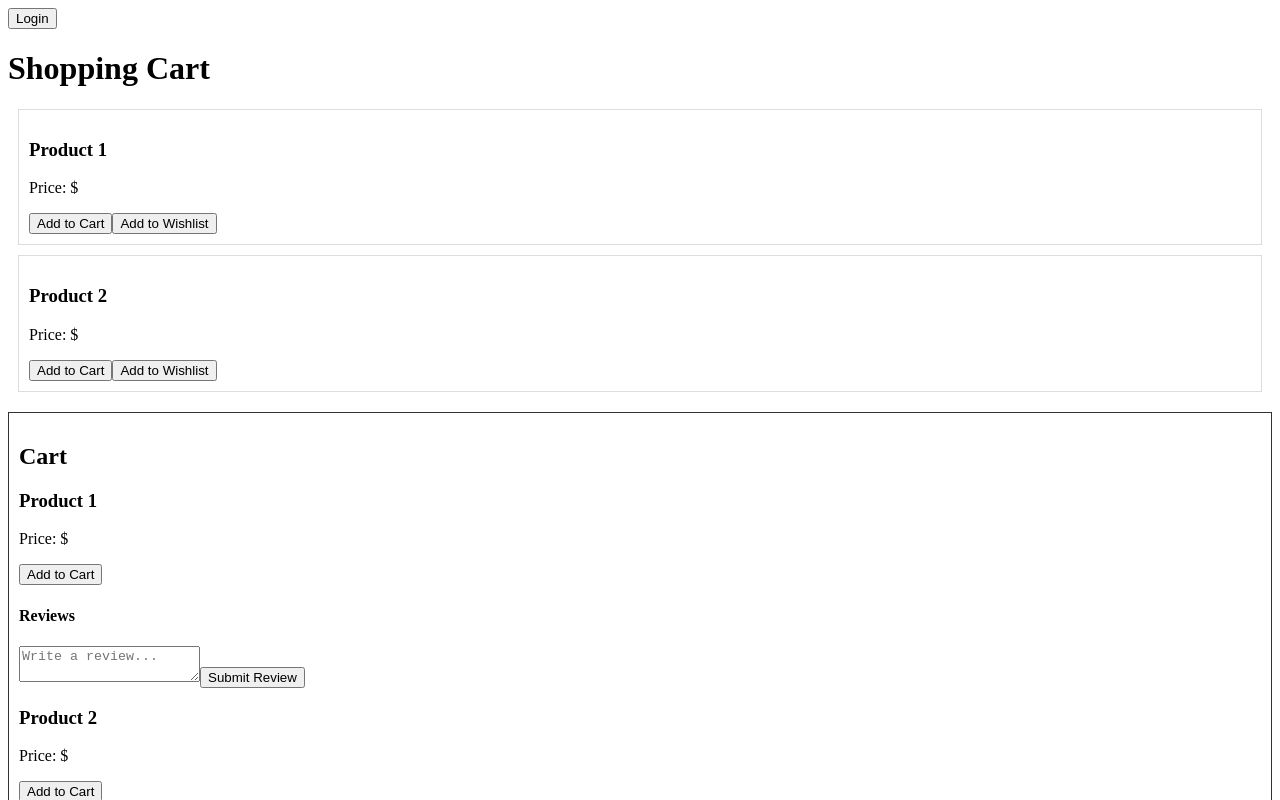
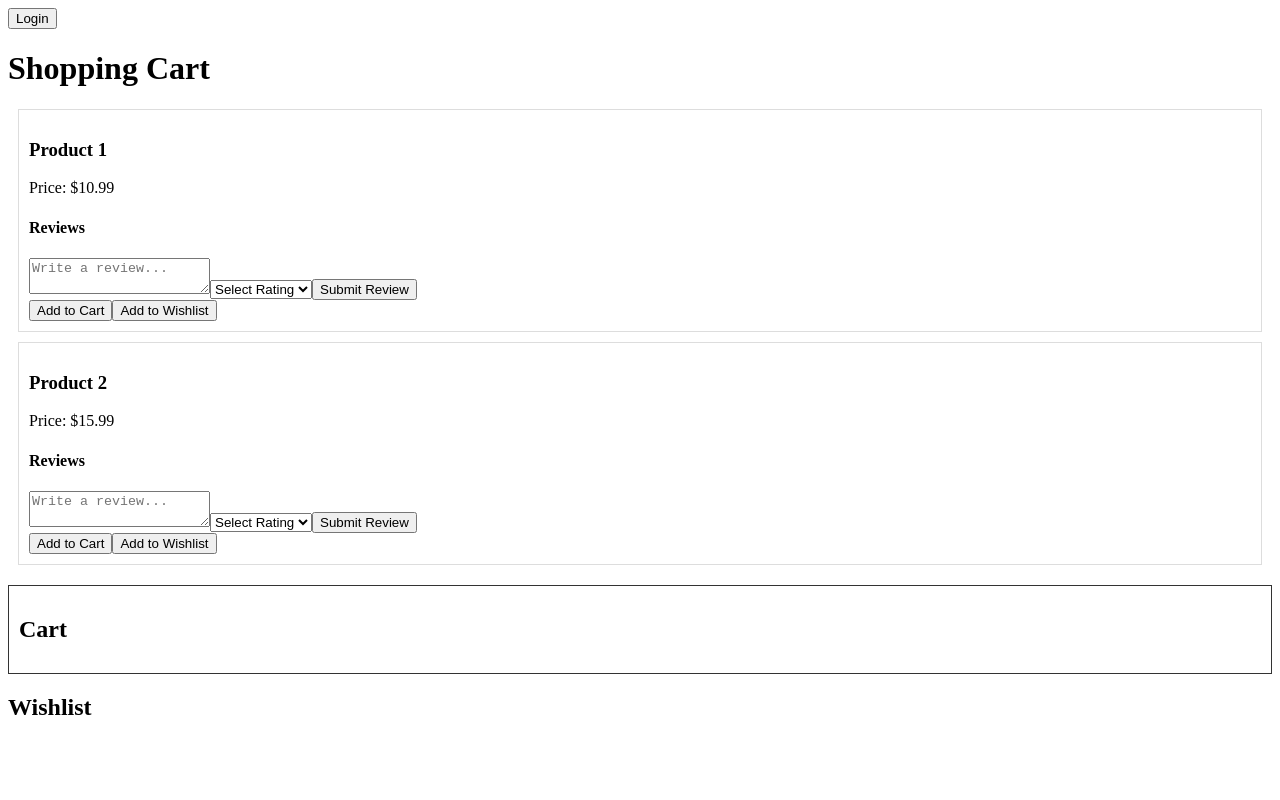
Before and after one commit to petitmina/shoppingmall-site-withChatGPT, a React (Create React App) app: page / in a window 1280 px wide. Shown: the top 800 px of the page. Built offline with nearby package versions, Linux system fonts and the light colour scheme.

Commit message:
rating & review clear

```diff
--- a/src/Product.js
+++ b/src/Product.js
@@ -3,32 +3,35 @@ import React, { useState } from 'react';
 
 const Product = ({ product, setProducts }) => {
   const [reviewText, setReviewText] = useState('');
+  const [rating, setRating] = useState(0);
   const [reviews, setReviews] = useState([]);
 
   const handleReviewSubmit = () => {
-    if (reviewText) {
+    if (reviewText && rating > 0) {
       const newReview = {
         text: reviewText,
+        rating,
       };
 
       const updatedReviews = [...reviews, newReview];
       setReviews(updatedReviews);
       setReviewText('');
+      setRating(0);
     }
   };
 
   return (
     <div >
-      <h3>{product.name}</h3>
+      {/* <h3>{product.name}</h3>
       <p>Price: ${product.price}</p>
-      <button onClick={() => setProducts([...product, product])}>Add to Cart</button>
+      <button onClick={() => setProducts([...product, product])}>Add to Cart</button> */}
       {/* <button onClick={() => onAddToWishlist(product)}>Add to Wishlist</button> */}
 
       <div >
         <h4>Reviews</h4>
         <ul>
           {reviews.map((review, index) => (
-            <li key={index}>{review.text}</li>
+            <li key={index}>{review.text} (Rating: {review.rating})</li>
           ))}
         </ul>
         <div>
@@ -37,6 +40,14 @@ const Product = ({ product, setProducts }) => {
             onChange={(e) => setReviewText(e.target.value)}
             placeholder="Write a review..."
           />
+          <select value={rating} onChange={(e) => setRating(parseInt(e.target.value))}>
+            <option value={0}>Select Rating</option>
+            <option value={1}>1</option>
+            <option value={2}>2</option>
+            <option value={3}>3</option>
+            <option value={4}>4</option>
+            <option value={5}>5</option>
+          </select>
           <button onClick={handleReviewSubmit}>Submit Review</button>
         </div>
       </div>
--- a/src/ShoppingCart.js
+++ b/src/ShoppingCart.js
@@ -12,7 +12,7 @@ const products = [
 const ShoppingCart = ({ onAddToWishlist }) => {
   const [cartItems, setCartItems] = useState([]);
 
-  const [products, setProducts] = useState([
+  const [reviewProducts, setReviewProducts] = useState([
     {
       id: 1,
       name: "Product 1",
@@ -73,12 +73,19 @@ const ShoppingCart = ({ onAddToWishlist }) => {
           <div key={product.id} className={styles.product}>
             <h3>{product.name}</h3>
             <p>Price: ${product.price}</p>
+              <Product
+                key={product.id}
+                product={product}
+                setReviewProducts={setReviewProducts}
+              />
+
             <button onClick={() => addToCart(product)}>Add to Cart</button>
             <button onClick={() => onAddToWishlist(product)}>
               Add to Wishlist
             </button>
           </div>
         ))}
+
       </div>
       <div className={styles.cart}>
         <h2>Cart</h2>
@@ -99,15 +106,7 @@ const ShoppingCart = ({ onAddToWishlist }) => {
               <button onClick={() => removeFromCart(index)}>Remove</button>
             </li>
           ))}
-          <div>
-            {products.map((product) => (
-              <Product
-                key={product.id}
-                product={product}
-                setProducts={setProducts}
-              />
-            ))}
-          </div>
+
         </ul>
         {cartItems.length > 0 && (
           <div>
```
